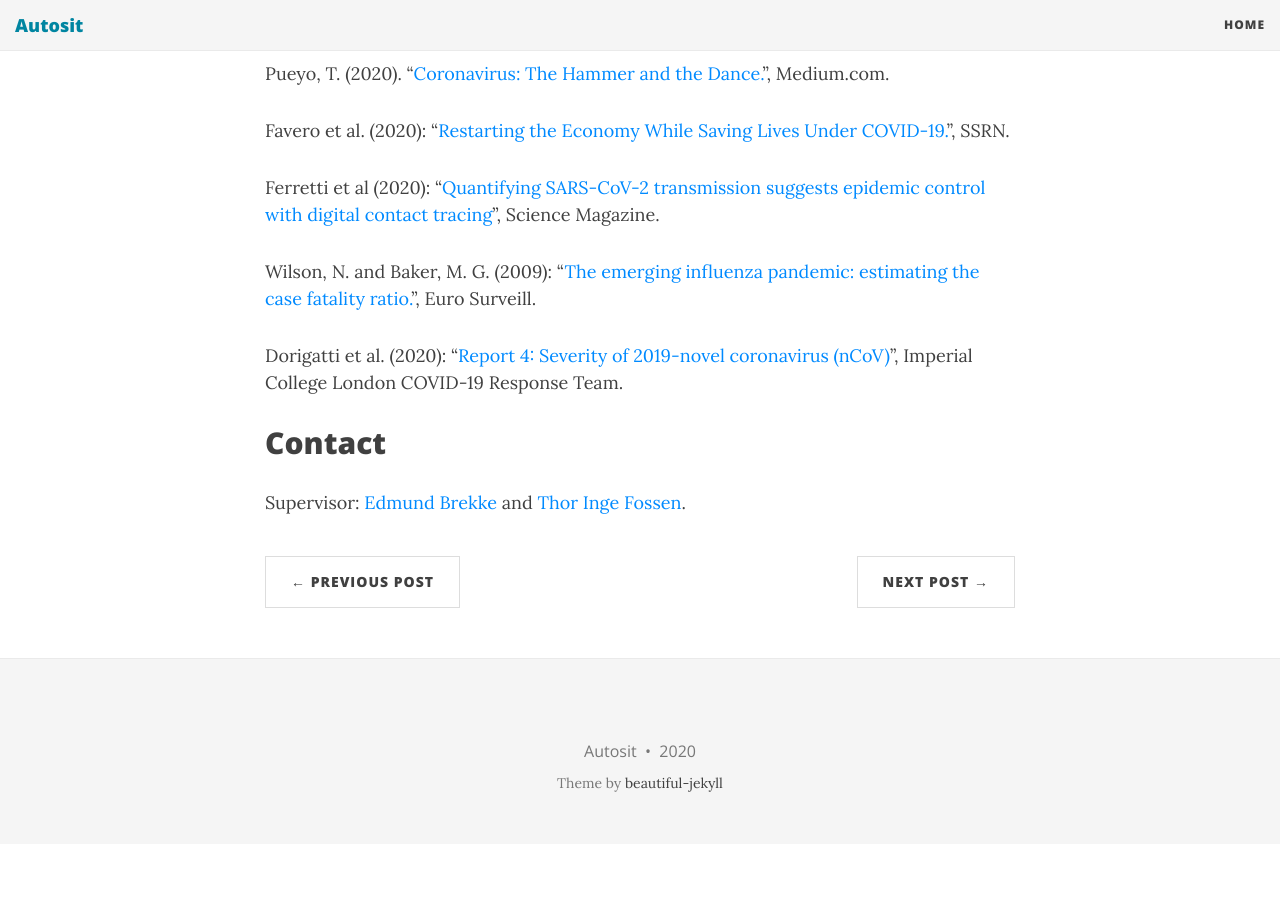
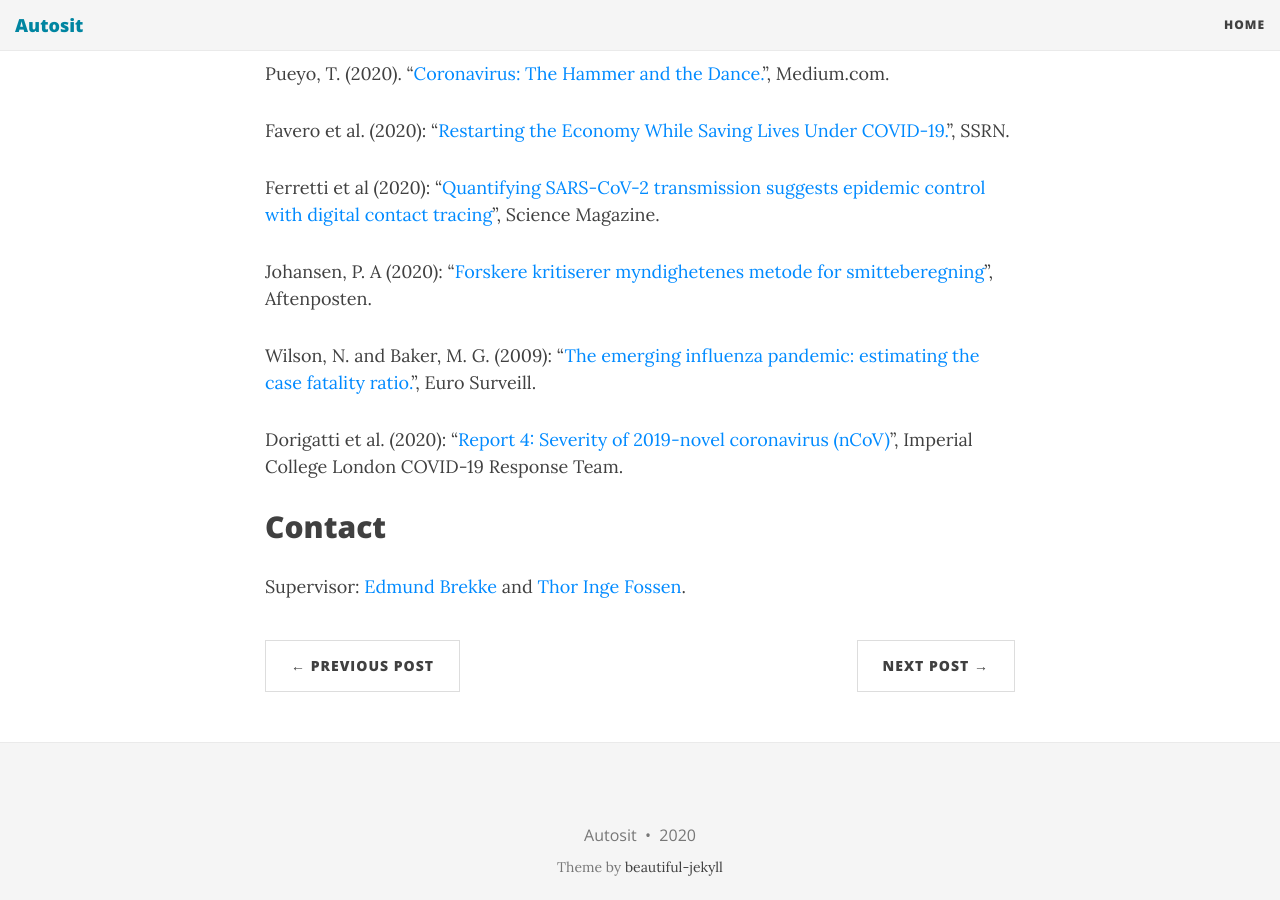
Before and after one commit to autosit/autosit.github.io, a Jekyll site: the page built from _posts/2020-04-08-corona.md, in a window 1280 px wide and 900 px high, scrolled down 2677 px. Built offline with Jekyll 4.4.1, drawn with Linux system fonts in a browser that asks for light colours; nearby versions of some CDN libraries; before the commit the page ends 3521 px from its top, so only the background shows below that.

Commit message:
more corona

```diff
--- a/_posts/2020-04-08-corona.md
+++ b/_posts/2020-04-08-corona.md
@@ -52,9 +52,12 @@ Favero et al. (2020): "[Restarting the Economy While Saving Lives Under COVID-19
 
 Ferretti et al (2020): "[Quantifying SARS-CoV-2 transmission suggests epidemic control with digital contact tracing][Ferretti2020]", Science Magazine.
 
+Johansen, P. A (2020): “[Forskere kritiserer myndighetenes metode for smitteberegning][Johansen2020]”, Aftenposten.
+
 Wilson, N. and Baker, M. G. (2009): “[The emerging influenza pandemic: estimating the case fatality ratio.][Wilson2009]”, Euro Surveill.
 
 Dorigatti et al. (2020): “[Report 4: Severity of 2019-novel coronavirus (nCoV)][Dorigatti2020]”, Imperial College London COVID-19 Response Team.
+
 
 
 ## Contact
```
Also changed, not shown: other parts of _posts/2020-04-08-corona.md (+1 -0 lines).
